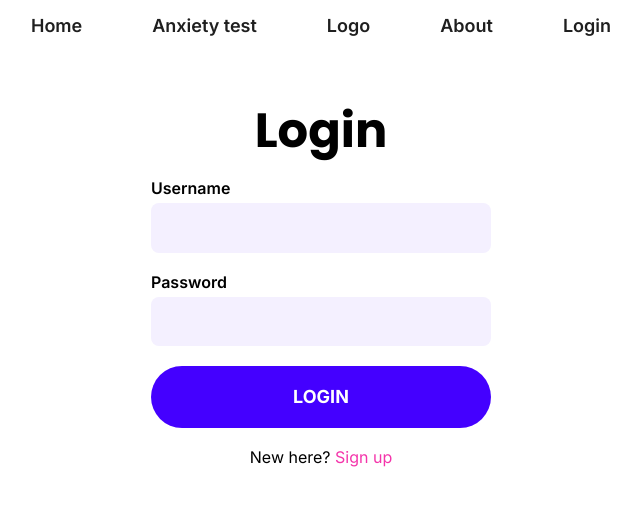
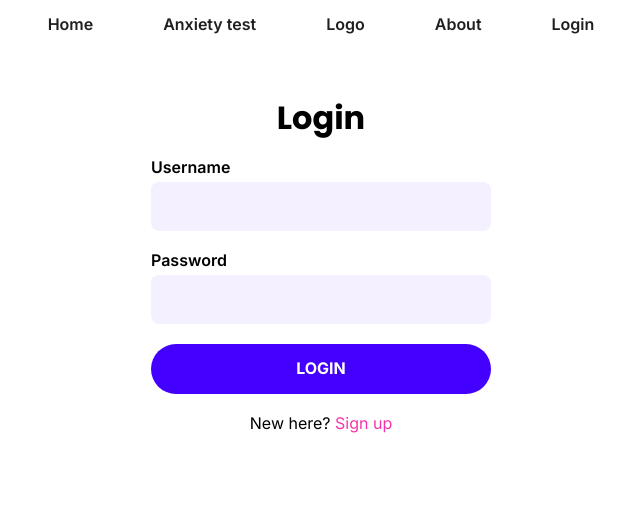
Before and after one commit to DarkWool/cs50-final-project, a Flask app: page /login in a window 1280 px wide. Shown: the top 516 px of the page, without its empty margins (319-960 px from the left). Run offline with Flask 2, Linux system fonts and the light colour scheme; some libraries are stand-ins or nearby versions.

Commit message:
Deleted login stuff from signup template and added styles to it.

```diff
--- a/anxiety_app/static/css/style.css
+++ b/anxiety_app/static/css/style.css
@@ -81,7 +81,7 @@ hr {
 
 .main-nav > li > a {
     padding: 15px;
-    font-size: 18px;
+    font-size: 16px;
     font-weight: 600;
     color: var(--font-dark);
 }
@@ -485,15 +485,23 @@ input[type="radio"] {
 
 
 /* Auth (login, register */
-.auth {
-    max-width: 400px;
+.auth-login, .auth-signup {
     width: 100%;
     margin: 0 auto;
     padding: 30px;
 }
 
-.auth_title {
+.auth-signup {
+    max-width: 500px;
+}
+
+.auth-login {
+    max-width: 400px;
+}
+
+.auth_title h1 {
     text-align: center;
+    font-size: 32px;
     margin-bottom: 20px;
 }
 
@@ -503,13 +511,13 @@ input[type="radio"] {
     font-size: 16px;
 }
 
-.auth_field > label {
+.auth_field label {
     display: block;
     margin-bottom: 5px;
     font-weight: 600;
 }
 
-.auth_field > input {
+.auth_field input {
     width: 100%;
     padding: 15px 15px;
     border-radius: 8px;
@@ -523,12 +531,15 @@ input[type="radio"] {
     margin: 20px 0;
 }
 
-.primary-btn.auth {
+.primary-btn.auth_btn {
     width: 100%;
     box-shadow: none;
+    padding: 15px 25px;
+    font-size: 16px;
 }
 
 .auth_msg {
+    margin-top: 15px;
     margin-bottom: 15px;
     text-align: center;
     padding: 20px 15px;
--- a/anxiety_app/templates/auth/login.html
+++ b/anxiety_app/templates/auth/login.html
@@ -5,14 +5,14 @@
 <body class="full-viewp">
     {% include "layout/header.html" %}
     <main>
-        <section class="auth">
+        <section class="auth-login">
             <div class="auth_title">
                 <h1>Login</h1>
             </div>
             {% with messages = get_flashed_messages() %}
                 {% if messages %}
                 <div class="auth_msg">
-                        <ul class=flashes>
+                    <ul>
                         {% for message in messages %}
                         <li>{{ message }}</li>
                         {% endfor %}
@@ -28,7 +28,7 @@
                 <div class="auth_field">
                     {{ m.render_field(form.password) }}
                 </div>
-                <input type="submit" class="primary-btn auth" value="Login">
+                <input type="submit" class="primary-btn auth_btn" value="Login">
             </form>
             <div class="auth_extra">
                 New here?
--- a/anxiety_app/templates/macros/m_form.html
+++ b/anxiety_app/templates/macros/m_form.html
@@ -2,10 +2,12 @@
 {{ field.label }}
 {{ field(**kwargs)|safe }}
 {% if field.errors %}
-<ul class=errors>
-    {% for error in field.errors %}
-    <li>{{ error }}</li>
-    {% endfor %}
-</ul>
+<div class="auth_msg">
+    <ul>
+        {% for error in field.errors %}
+        <li>{{ error }}</li>
+        {% endfor %}
+    </ul>
+</div>
 {% endif %}
 {% endmacro %}
```
Also changed, not shown: anxiety_app/templates/signup.html (+33 -28 lines). Lines whose indentation alone changed are shown as unchanged.
